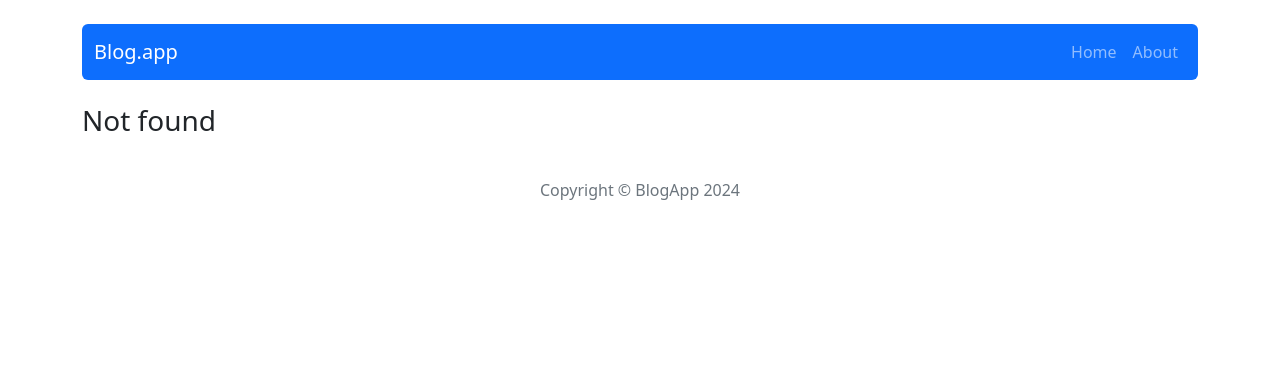
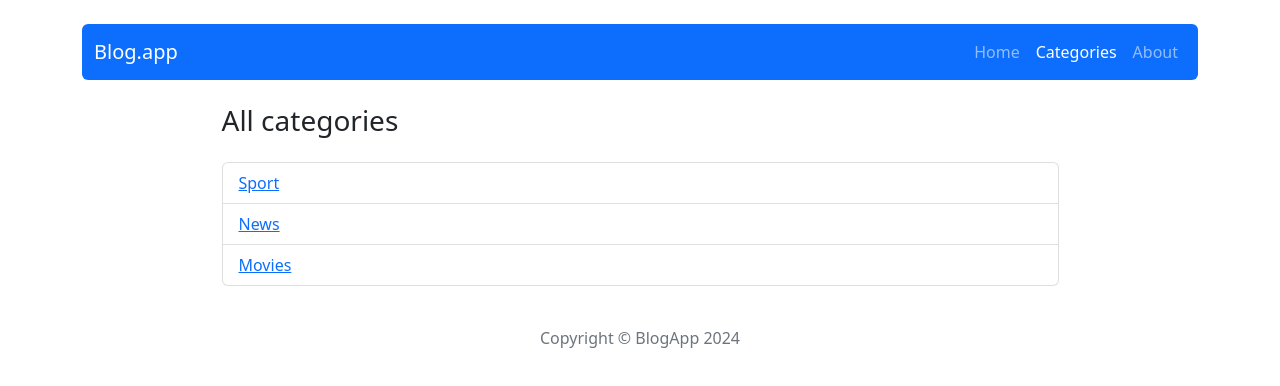
Before and after one commit to slawomirtoporek/react-blog, a React (Create React App) app: page /categories in a window 1280 px wide. Before the commit this address had no page. Shown: the top 386 px of the page. Built offline with nearby package versions, Linux system fonts and the light colour scheme.

Commit message:
add a Categories component to select the post category and a Category component to display posts of the selected category

```diff
--- a/src/App.js
+++ b/src/App.js
@@ -7,6 +7,8 @@ import About from './components/pages/About/About';
 import NotFound from './components/pages/NotFound/NotFound';
 import Header from './components/views/Header/Header';
 import Footer from './components/views/Footer/Footer';
+import Categories from "./components/pages/Categories/Categories";
+import Category from "./components/pages/Category/Category";
 import { Container } from "react-bootstrap";
 
 function App() {
@@ -19,6 +21,8 @@ function App() {
       <Route path="/post/add" element={<AddPost />} />
       <Route path="/post/edit/:id" element={<EditPost />} />
       <Route path="/about" element={<About />} />
+      <Route path="/categories" element={<Categories />} />
+      <Route path="/category/:name" element={<Category />} />
       <Route path="*" element={<NotFound />} />
     </Routes>
     <Footer />
--- a/src/components/features/PostForm/PostForm.js
+++ b/src/components/features/PostForm/PostForm.js
@@ -82,7 +82,7 @@ const PostForm = ({ action, actionText, ...props }) => {
           >
           <option value="default">Select category...</option>
           {categories.map(category => (
-            <option key={category.id} value={category.name.toLowerCase()}>{category.name}</option>
+            <option key={category.id} value={category.name}>{category.name}</option>
           ))};
         </Form.Select>
         {categoryError &&
--- /dev/null
+++ b/src/components/pages/Categories/Categories.js
@@ -0,0 +1,26 @@
+import { ListGroup } from "react-bootstrap";
+import { getAllCategories } from "../../../redux/categoriesRedux";
+import { useSelector } from "react-redux";
+import { Link } from "react-router-dom";
+
+const Categories = () => {
+
+  const categories = useSelector(getAllCategories);
+
+  return (
+    <div className="w-75 mx-auto">
+      <h1 className="mb-4 fs-3">All categories</h1>
+      <ListGroup>
+        {categories.map(category =>
+          (<ListGroup.Item>
+            <Link to={`/category/${category.name}`}>
+              {category.name}
+            </Link>
+          </ListGroup.Item>)
+        )}
+      </ListGroup>
+    </div>
+  );
+};
+
+export default Categories;
--- /dev/null
+++ b/src/components/pages/Category/Category.js
@@ -0,0 +1,43 @@
+import { useSelector } from "react-redux";
+import { useParams } from "react-router-dom";
+import { getPostyByCategory } from "../../../redux/postsRedux";
+import { Row, Col, Card, Button } from "react-bootstrap";
+import { Link } from "react-router-dom";
+import dateToStr from "../../../utils/dateToStr";
+import styles from "./Category.module.scss";
+
+const Category = () => {
+
+  const { name } = useParams();
+  const selectedPost = useSelector(state => getPostyByCategory(state, name));
+
+  if(selectedPost.length === 0) {
+    return (
+      <>
+        <h1 className="fs-3 mb-4">Category: {name}</h1>
+        <p>No posts in this category...</p>
+      </>
+    )
+  } else {
+    return (
+      <Row>
+        <h1 className="fs-3 mb-4">Category: {name}</h1>
+        {selectedPost.map(post => (
+          <Col key={post.id} lg={4} md={6} className="mb-3">
+            <Card className="p-3">
+              <Card.Title className="fs-5">{post.title}</Card.Title>
+              <Card.Text  className="m-0"><span className={styles.headerBold}>Author:</span> {post.author}</Card.Text>
+              <Card.Text className="m-0"><span className={styles.headerBold}>Published:</span> {dateToStr(post.publishedDate)}</Card.Text>
+              <Card.Text><span className={styles.headerBold}>Category:</span> {post.category}</Card.Text>
+              <Card.Text>{post.shortDescription}</Card.Text>
+              <Link to={`/post/${post.id}`}>
+                <Button className={styles.btn} variant="primary">Read more</Button>
+              </Link>
+            </Card>
+          </Col>
+        ))}
+      </Row>
+    );
+  };
+}
+export default Category;
--- /dev/null
+++ b/src/components/pages/Category/Category.module.scss
@@ -0,0 +1,3 @@
+.headerBold {
+  font-weight: 500;
+}
--- a/src/components/views/NavBar/NavBar.js
+++ b/src/components/views/NavBar/NavBar.js
@@ -11,6 +11,7 @@ const NavBar = () => {
         <Navbar.Brand href="/">Blog.app</Navbar.Brand>
         <Nav className="justify-content-end">
             <Nav.Link as={NavLink} to="/">Home</Nav.Link>
+            <Nav.Link as={NavLink} to="/categories">Categories</Nav.Link>
             <Nav.Link as={NavLink} to="/about">About</Nav.Link>
         </Nav>
     </Container>
--- a/src/redux/categoriesRedux.js
+++ b/src/redux/categoriesRedux.js
@@ -4,7 +4,7 @@ export const getAllCategories = ({ categories }) => categories;
 // actions
 // const createActionName = actionName => `app/categories/${actionName}`;
 
-// action creator
+// action creators
 
 const categoriesReducer = (statePart = [], action) => {
   switch (action.type) {
--- a/src/redux/postsRedux.js
+++ b/src/redux/postsRedux.js
@@ -3,6 +3,7 @@ import shortid from 'shortid';
 // selectors
 export const getAllPosts = ({ posts }) => posts;
 export const getElementById = ({posts}, postId) => posts.find(post => post.id === postId);
+export const getPostyByCategory = ({ posts }, categoryName) => posts.filter(post => post.category === categoryName);
 
 // actions
 const createActionName = actionName => `app/posts/${actionName}`;
```
Also changed, not shown: src/components/pages/Categories/Categories.module.scss (added).
